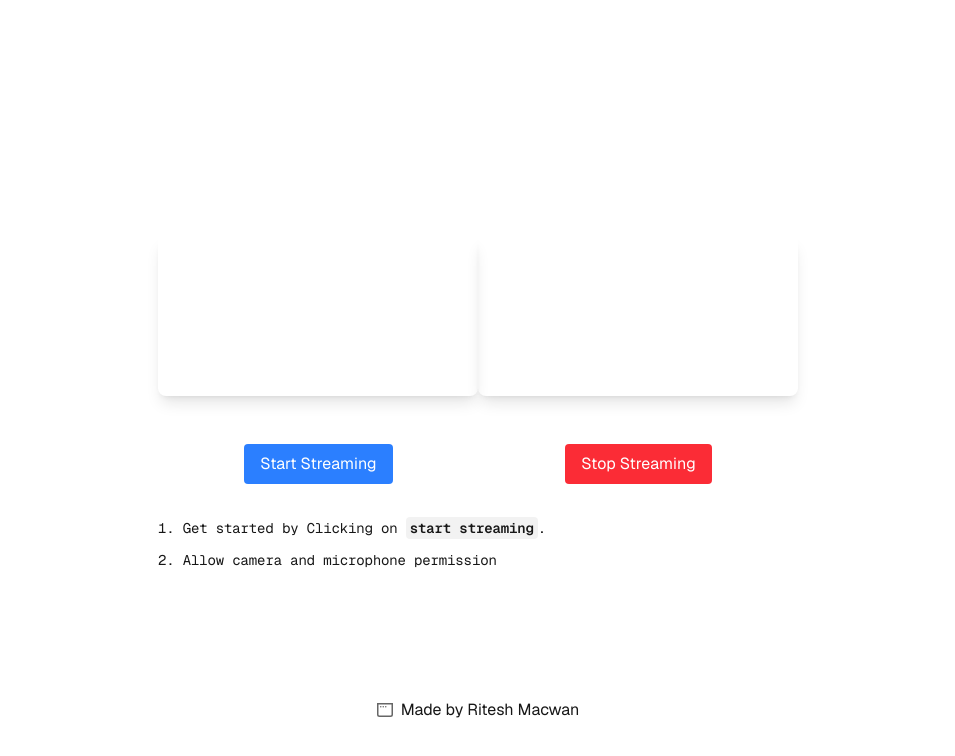
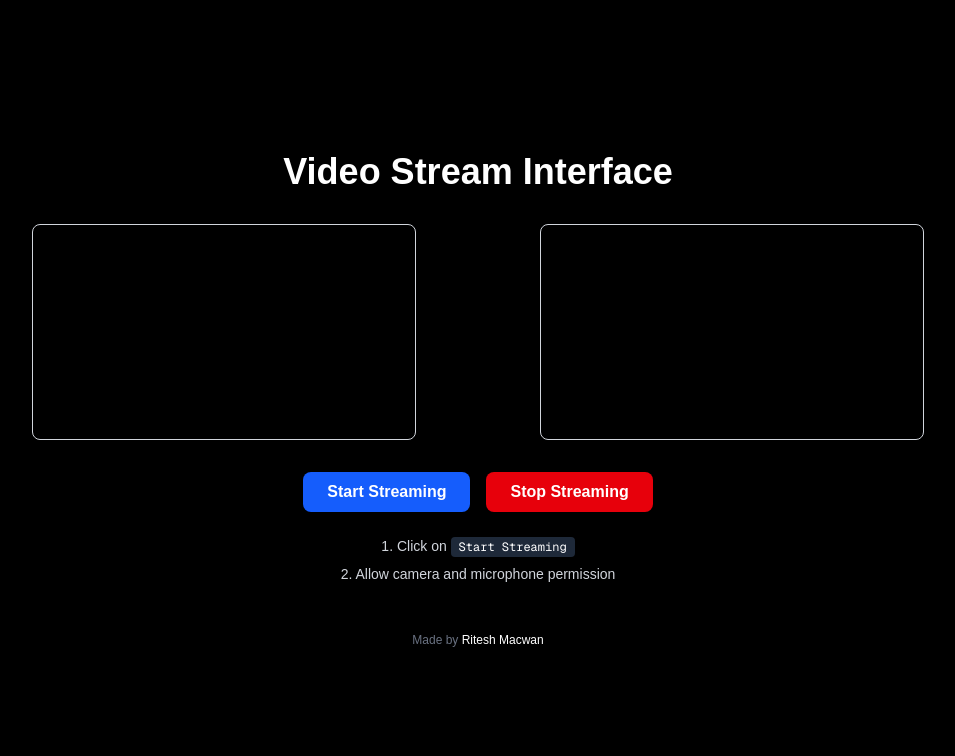
Before and after one commit to ritesh-7299/p2chat, a Next.js app: page /home in a window 1280 px wide. Shown: the top 756 px of the page, without its empty margins (162-1117 px from the left). Built offline with nearby package versions, Linux system fonts and the light colour scheme.

Commit message:
Design changes

```diff
--- a/src/app/home/page.tsx
+++ b/src/app/home/page.tsx
@@ -51,83 +51,56 @@ export default function Home() {
   };
 
   return (
-    <div className="font-sans grid grid-rows-[20px_1fr_20px] items-center justify-items-center min-h-screen p-8 pb-20 gap-16 sm:p-20">
-      <main className="flex flex-col gap-[32px] row-start-2 items-center sm:items-start">
-        <div className="flex flex-row justify-around mt-2 w-full">
-          <div>
+      <div className="min-h-screen bg-black text-white flex flex-col items-center justify-center px-4 py-8">
+        <h1 className="text-3xl md:text-4xl font-bold mb-8">Video Stream Interface</h1>
+
+        <div className="flex flex-col md:flex-row items-center justify-center gap-6 mb-8 w-full max-w-5xl px-4">
+          <div className="w-full md:w-1/2 flex justify-center">
             <video
-              width={320}
-              height={180}
+                ref={localVideoRef}
                 autoPlay
-              muted
-              loop
                 playsInline
-              ref={localVideoRef}
-              className="rounded-lg shadow-lg"
+                className="rounded-lg aspect-video w-full max-w-sm border border-gray-300 shadow-md"
             />
           </div>
-          <div>
+          <div className="w-full md:w-1/2 flex justify-center">
             <video
-              width={320}
-              height={180}
+                ref={webVideoRef}
                 autoPlay
-              muted
-              loop
                 playsInline
-              ref={webVideoRef}
-              className="rounded-lg shadow-lg"
+                className="rounded-lg aspect-video w-full max-w-sm border border-gray-300 shadow-md"
             />
           </div>
         </div>
-        <div className="flex flex-row justify-around mt-2 w-full">
-          <div>
+
+
+        <div className="flex gap-4 mb-6">
           <button
               onClick={startStream}
-              name="btn-click"
-              className="mt-2 px-4 py-2 bg-blue-500 text-white rounded cursor-pointer"
+              className="bg-blue-600 hover:bg-blue-700 text-white font-semibold py-2 px-6 rounded-lg shadow"
           >
             Start Streaming
           </button>
-          </div>
-
-          <div>
           <button
               onClick={stopStream}
-              className="mt-2 px-4 py-2 bg-red-500 text-white rounded cursor-pointer"
+              className="bg-red-600 hover:bg-red-700 text-white font-semibold py-2 px-6 rounded-lg shadow"
           >
             Stop Streaming
           </button>
         </div>
+        <div className="text-sm text-gray-300 text-center mb-12">
+          <p className="mb-2">
+            1. Click on{" "}
+            <span className="bg-gray-800 px-2 py-0.5 rounded text-white font-mono text-xs">Start Streaming</span>
+          </p>
+          <p>2. Allow camera and microphone permission</p>
         </div>
-        <ol className="font-mono list-inside list-decimal text-sm/6 text-center sm:text-left">
-          <li className="mb-2 tracking-[-.01em]">
-            Get started by Clicking on{" "}
-            <code className="bg-black/[.05] dark:bg-white/[.06] font-mono font-semibold px-1 py-0.5 rounded">
-              start streaming
-            </code>
-            .
-          </li>
-          <li className="tracking-[-.01em]">
-            Allow camera and microphone permission
-          </li>
-        </ol>
-      </main>
-      <footer className="row-start-3 flex gap-[24px] flex-wrap items-center justify-center">
-        <a
-          className="flex items-center gap-2 hover:underline hover:underline-offset-4"
-          href="https://github.com/ritesh-7299"
-          target="_blank"
-          rel="noopener noreferrer"
-        >
-          <Image
-            aria-hidden
-            src="/window.svg"
-            alt="Window icon"
-            width={16}
-            height={16}
-          />
-          Made by Ritesh Macwan
-        </a>
+
+        {/* Footer */}
+        <footer className="text-gray-500 text-xs">
+          <p>
+            Made by <span className="text-white font-medium">Ritesh Macwan</span>
+          </p>
         </footer>
       </div>
   );
```
Lines whose indentation alone changed are shown as unchanged.
